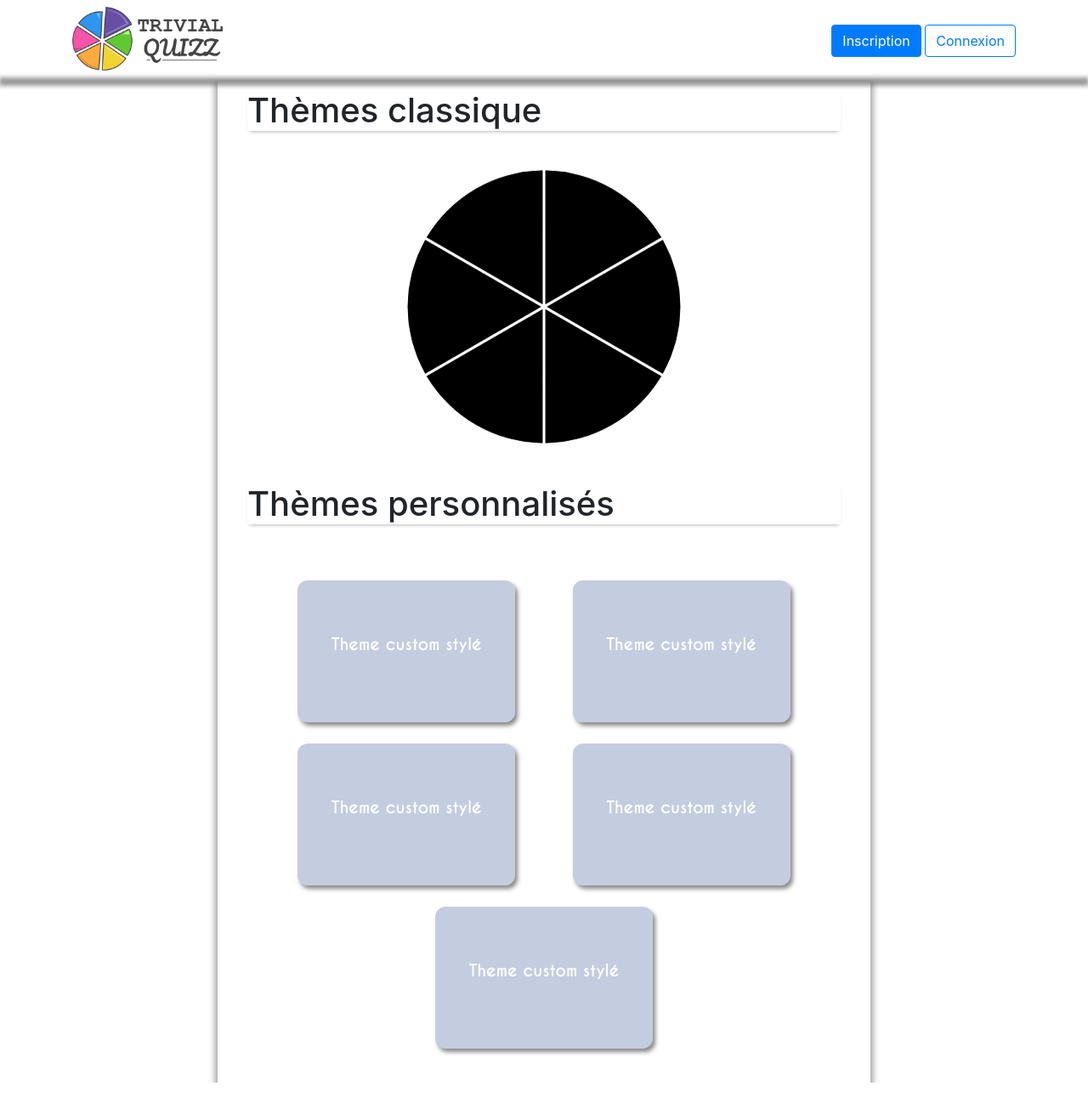
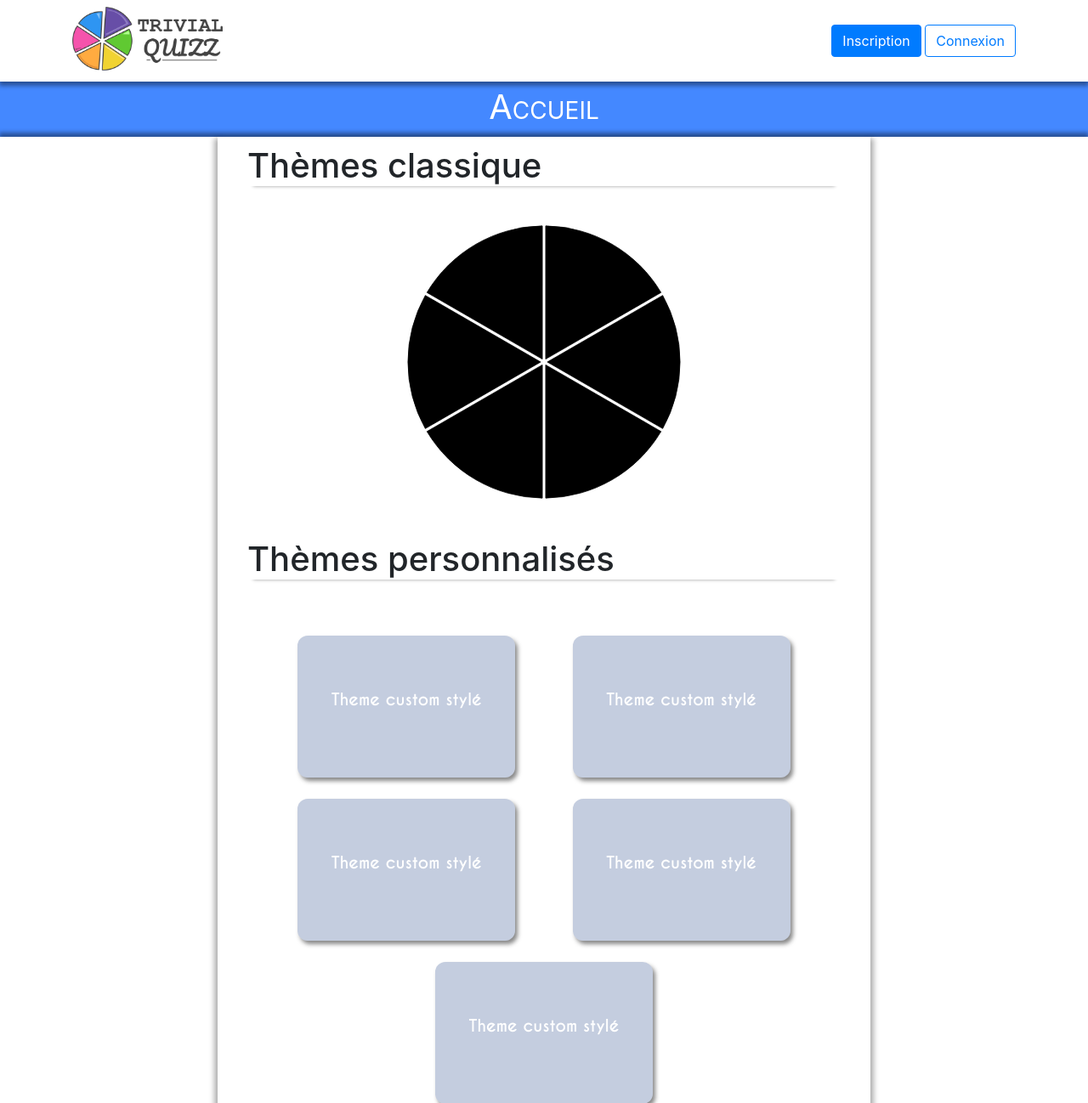
Before and after one commit to RomainBnfn/TrivialQuizz, a PHP site: page / in a window 1280 px wide. Shown: the top 1298 px of the page at 85% size. Before the commit the page ends 1274 px from the top, so only its background shows below. Run offline with PHP 8.4, Linux system fonts and the light colour scheme; data that the repository does not hold is empty.

Commit message:
amélioration ombre titre et bandeau index

```diff
--- a/trivialquizz/css/style-base.css
+++ b/trivialquizz/css/style-base.css
@@ -22,7 +22,7 @@
 	font-variant: small-caps;
 }
 .fond-bleu{
-	background-color: blue;
+	background-color: #48f;
 	color: white;
 }
 .cadre-global{
@@ -47,7 +47,7 @@
 }
 .titre1{
 	font-size: 2.5rem;
-	box-shadow: 0px 3px 5px -3px rgba(0, 0, 0, .4);
+	box-shadow: 0px 7px 4px -7px rgba(0,0,0,.4);
 	height: auto;
 	margin-bottom: 15px;
 }
--- a/trivialquizz/index.php
+++ b/trivialquizz/index.php
@@ -35,6 +35,9 @@
 </head>
 <body>
   <?php require_once "include/navbar.php"?>
+  <section class="bandeau-principal fond-bleu">
+    Accueil
+  </section>
   <section class="cadre-global">
     <div class="cadre-central">
       <article class="container">
```
